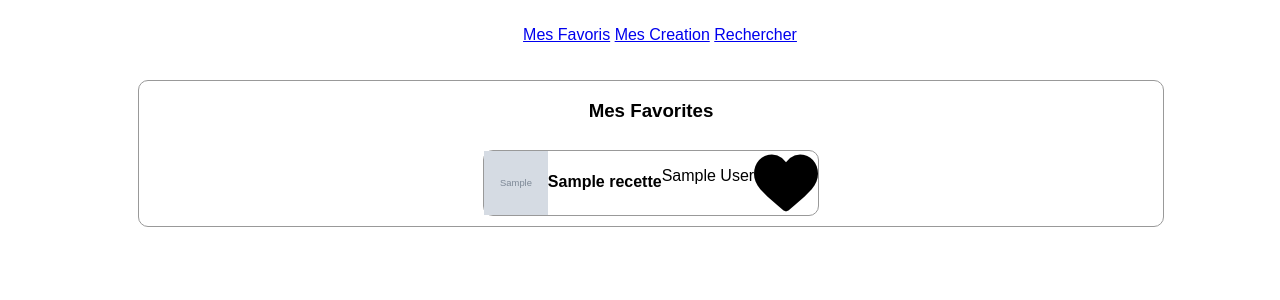
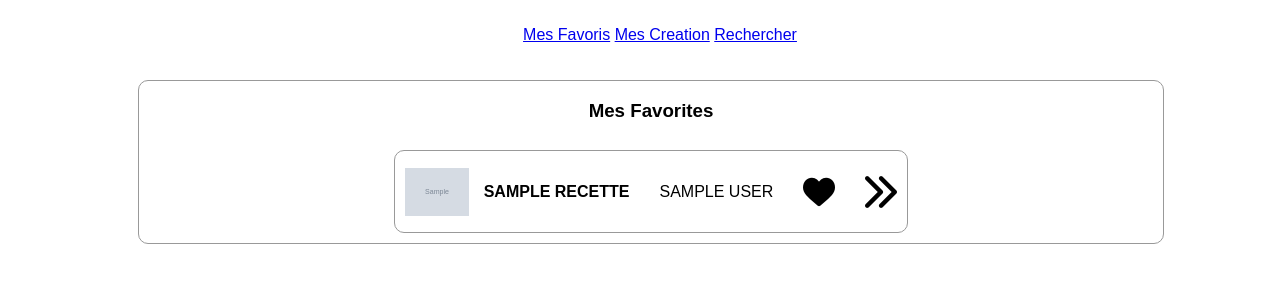
Before and after one commit to AdamVignolles/FoodPlaner, a Django app: template FoodPlaner/templates/FoodPlaner/Planning/index.html in a window 1280 px wide, after a click on "Recette". Shown: the part 120-420 px from the top of the page. Run offline with Django 4.2, Linux system fonts and the light colour scheme; the template is opened without the code that fills it: most values are stand-ins (such as "Sample title", 1, 10 or a date in 2020); grey boxes marked "Sample" are stand-in pictures.

Commit message:
part recette start

```diff
--- a/FoodPlaner/templates/FoodPlaner/Planning/index.html
+++ b/FoodPlaner/templates/FoodPlaner/Planning/index.html
@@ -54,11 +54,20 @@
                 <div id="favorite" class="hide">
                     <h3>Mes Favorites</h3>
                     {% for id, recette in recettes_favorites.items %}
-                        <div class="recette_card">
-                            <img src="{{recette.img}}" width="64px">
+                        <div class="recette_card {{id}}">
+                            <div class="content_recette_card">
+                                <img src="{{recette.img}}" width="64px">
                             <h4>{{ recette.nom }}</h4>
                             <p>{{recette.author}}</p>
-                            <img src="{% static 'img/liked.png' %}">
+                            <img src="{% static 'img/liked.png' %}" width="32px" height="32px">
+                            <img class="fleche" src="{% static 'img/fleche.png' %}" width="32px" height="32px">
+                            </div>
+                            <div class="info_recette hide">
+                                <p>aaaa</p>
+                                <p>aaaa</p>
+                                <p>aaaa</p>
+                                <p>aaaa</p>
+                            </div>
                         </div>
                     {% endfor %}
                 </div>
@@ -88,6 +97,8 @@
         let nav_recette = document.querySelector('.nav_recette');
         let part_recette = document.querySelector('.part_recette');
         let favorite = document.getElementById('favorite');
+        let info_recette = document.querySelector('.info_recette');
+
 
         function hideAll() {
             for (let i = 0; i < card.length; i++) {
@@ -105,6 +116,9 @@
                 favorite.classList.add('hide');
                 part_recette.classList.remove('show');
                 part_recette.classList.add('hide');
+                info_recette.classList.remove('show');
+                info_recette.classList.add('hide');
+
             }
         }
 
@@ -137,6 +151,22 @@
                 }
             });
         }
+
+        let fleche = document.querySelector('.fleche');
+        let fleche_click = false;
+        fleche.addEventListener('click', function() {
+            if (fleche_click == false) {
+                info_recette.classList.remove('hide');
+                info_recette.classList.add('show');
+                fleche.style.transform = "rotate(270deg)"
+                fleche_click = true;
+            } else {
+                info_recette.classList.remove('show');
+                info_recette.classList.add('hide');
+                fleche.style.transform = "rotate(180deg)"
+                fleche_click = false;
+            }
+        });
     </script>
 </body>
 </html>
--- a/static/css/Planning/style.css
+++ b/static/css/Planning/style.css
@@ -213,9 +213,38 @@ header img{
 }
 .recette_card{
   display: flex;
+  flex-direction: column;
   border: 1px solid #999;
   border-radius: 10px;
   margin: 10px;
+  padding: 10px;
+  font-style: bold;
+  text-transform: uppercase;
+  text-align: center;
+  align-items: center;
+}
+.content_recette_card{
+  display: flex;
+  flex-direction: row;
+  align-items: center;
+  justify-content: center;
+  width: 100%;
+}
+.recette_card img{
+  padding-right: 15px;
+}
+.recette_card p{
+  padding-right: 30px;
+  padding-left: 30px;
+}
+.fleche{
+  transform: rotate(180deg);
+}
+.fleche:hover{
+  cursor: pointer;
+  transform: translateX(5px) rotate(180deg);
+
+  transition: all 0.5s ease-in-out;
 }
 
 .hide{
```
